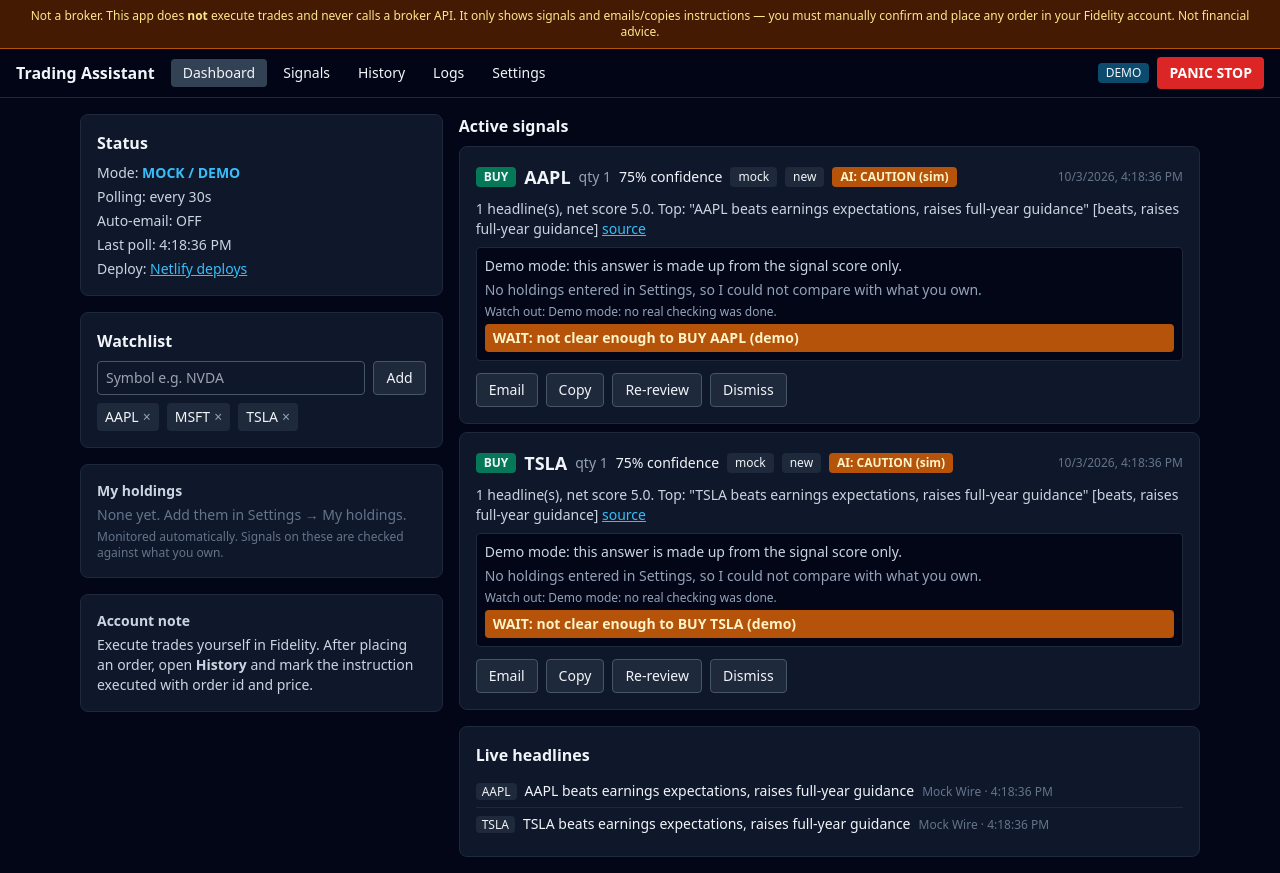
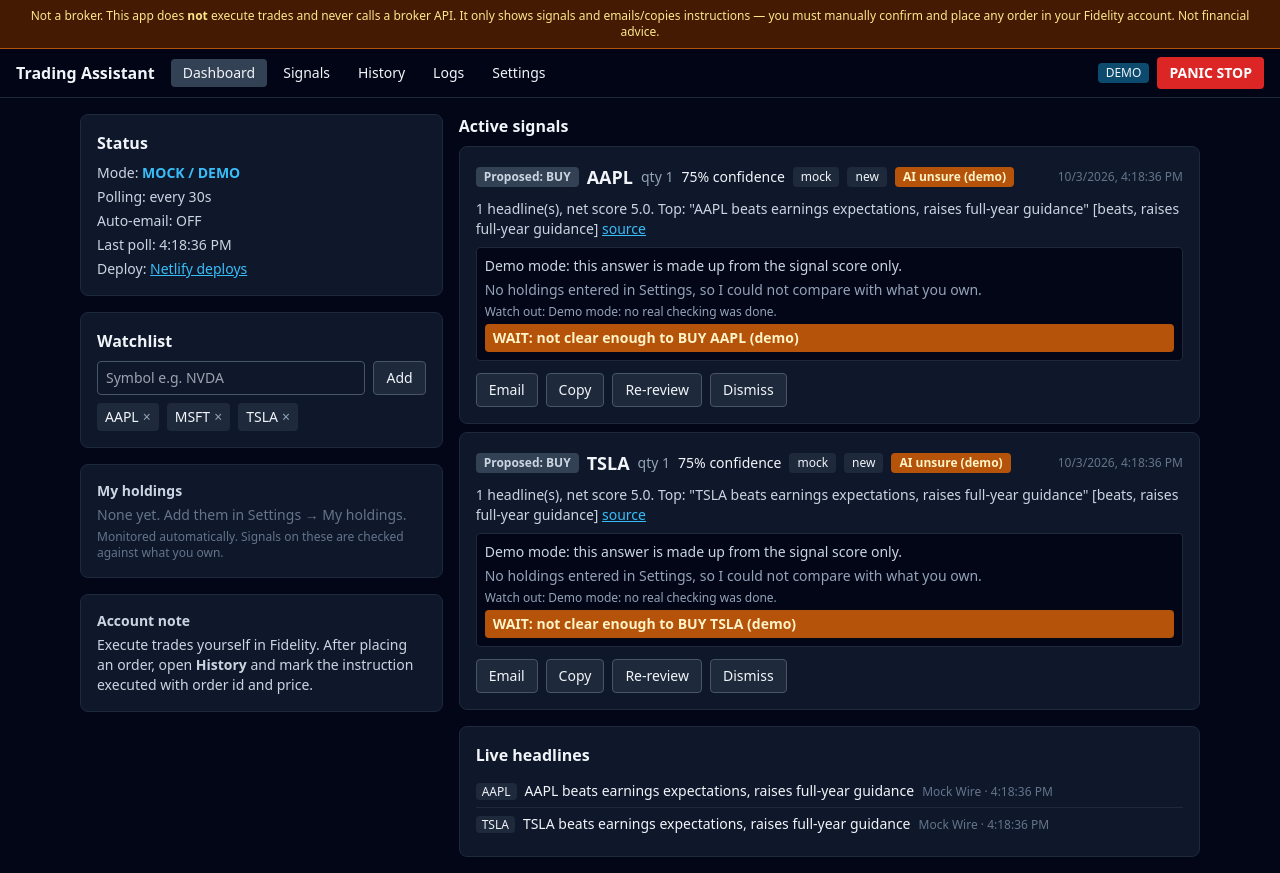
Before and after one commit to Anis1988/Trading, a React (Vite) app: page / in a window 1280 px wide. Built offline with nearby package versions, Linux system fonts and the light colour scheme.

Commit message:
Clarify signal card: proposed vs AI verdict
Co-Authored-By: Claude Sonnet 5.5 <noreply@anthropic.com>
Claude-Session: https://claude.ai/code/session_012Sv3ohJHcqXVoNMvheWgq9

```diff
--- a/src/components/SignalCard.tsx
+++ b/src/components/SignalCard.tsx
@@ -2,6 +2,7 @@ import type { Signal } from '../types';
 import { useStore } from '../store';
 import { confirmLine } from '../lib/holdings';
 
+const VERDICT_TEXT = { APPROVE: 'AI agrees', CAUTION: 'AI unsure', REJECT: 'AI says no' } as const;
 const VERDICT = { APPROVE: 'bg-emerald-800 text-emerald-100', CAUTION: 'bg-amber-700 text-amber-100', REJECT: 'bg-red-800 text-red-100' } as const;
 
 export function SignalCard({ s, compact = false }: { s: Signal; compact?: boolean }) {
@@ -10,9 +11,11 @@ export function SignalCard({ s, compact = false }: { s: Signal; compact?: boolea
   const done = s.status === 'dismissed';
   const rejected = settings.useAiReview && s.review?.verdict === 'REJECT';
   return (
-    <div className={`card ${done ? 'opacity-50' : ''}`}>
+    <div className={`card ${done ? 'opacity-50' : ''} ${rejected ? 'border-red-900' : ''}`}>
       <div className="flex flex-wrap items-center gap-2">
-        <span className={`rounded px-2 py-0.5 text-xs font-bold ${buy ? 'bg-emerald-700' : 'bg-red-700'}`}>{s.side}</span>
+        <span className={`rounded px-2 py-0.5 text-xs font-bold ${s.review && s.review.verdict !== 'APPROVE' ? 'bg-slate-700 text-slate-300' : buy ? 'bg-emerald-700' : 'bg-red-700'}`}>
+          {s.review ? `Proposed: ${s.side}` : s.side}
+        </span>
         <span className="text-lg font-semibold">{s.symbol}</span>
         <span className="text-sm text-slate-400">qty {s.qty}</span>
         <span className="text-sm">{(s.confidence * 100).toFixed(0)}% confidence</span>
@@ -21,7 +24,7 @@ export function SignalCard({ s, compact = false }: { s: Signal; compact?: boolea
         {s.reviewStatus === 'pending' && <span className="rounded bg-slate-700 px-2 py-0.5 text-xs">AI reviewing…</span>}
         {s.review && (
           <span className={`rounded px-2 py-0.5 text-xs font-bold ${VERDICT[s.review.verdict]}`}>
-            AI: {s.review.verdict}{s.review.simulated ? ' (sim)' : ''}
+            {VERDICT_TEXT[s.review.verdict]}{s.review.simulated ? ' (demo)' : ''}
           </span>
         )}
         <span className="ml-auto text-xs text-slate-500">{new Date(s.createdAt).toLocaleString()}</span>
```
